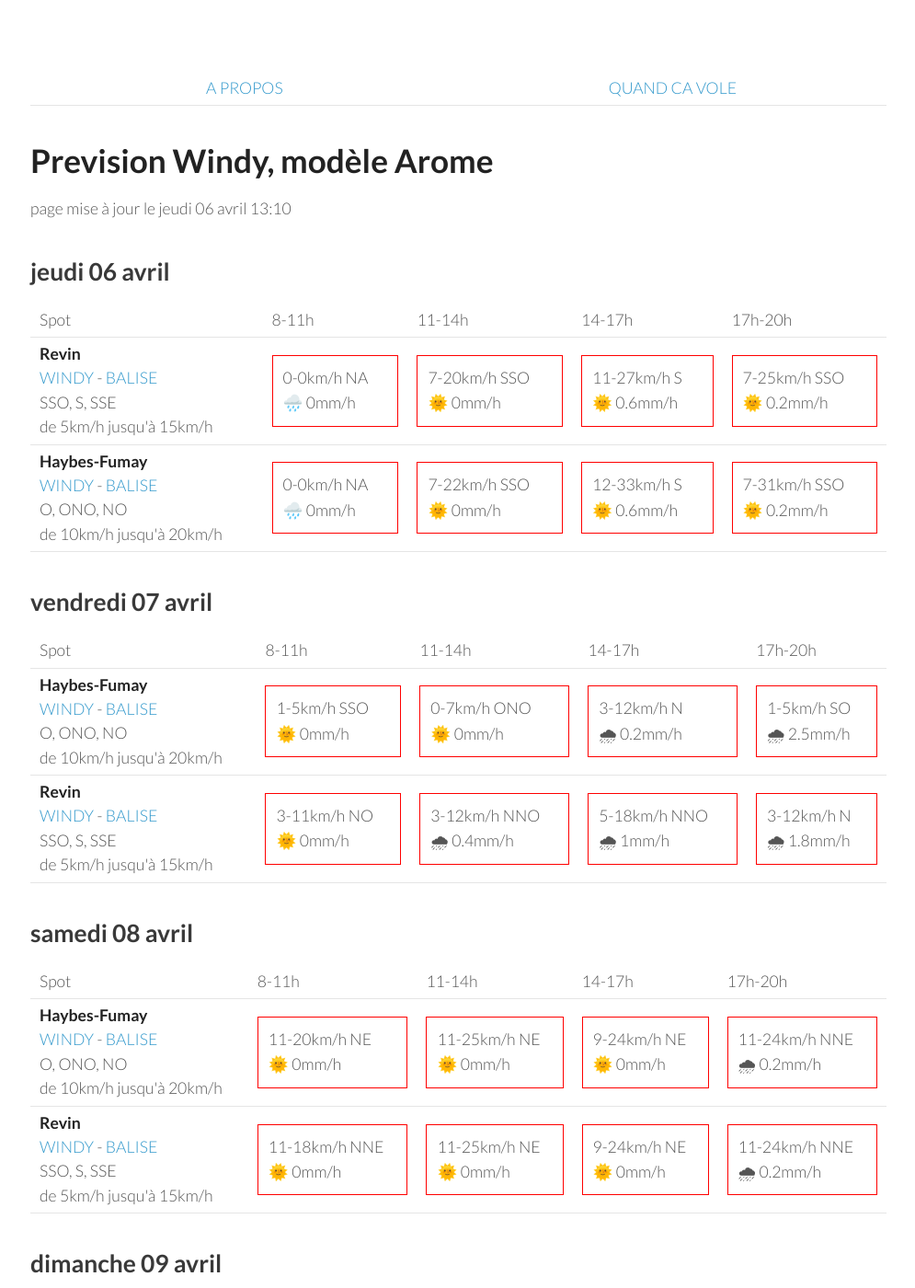
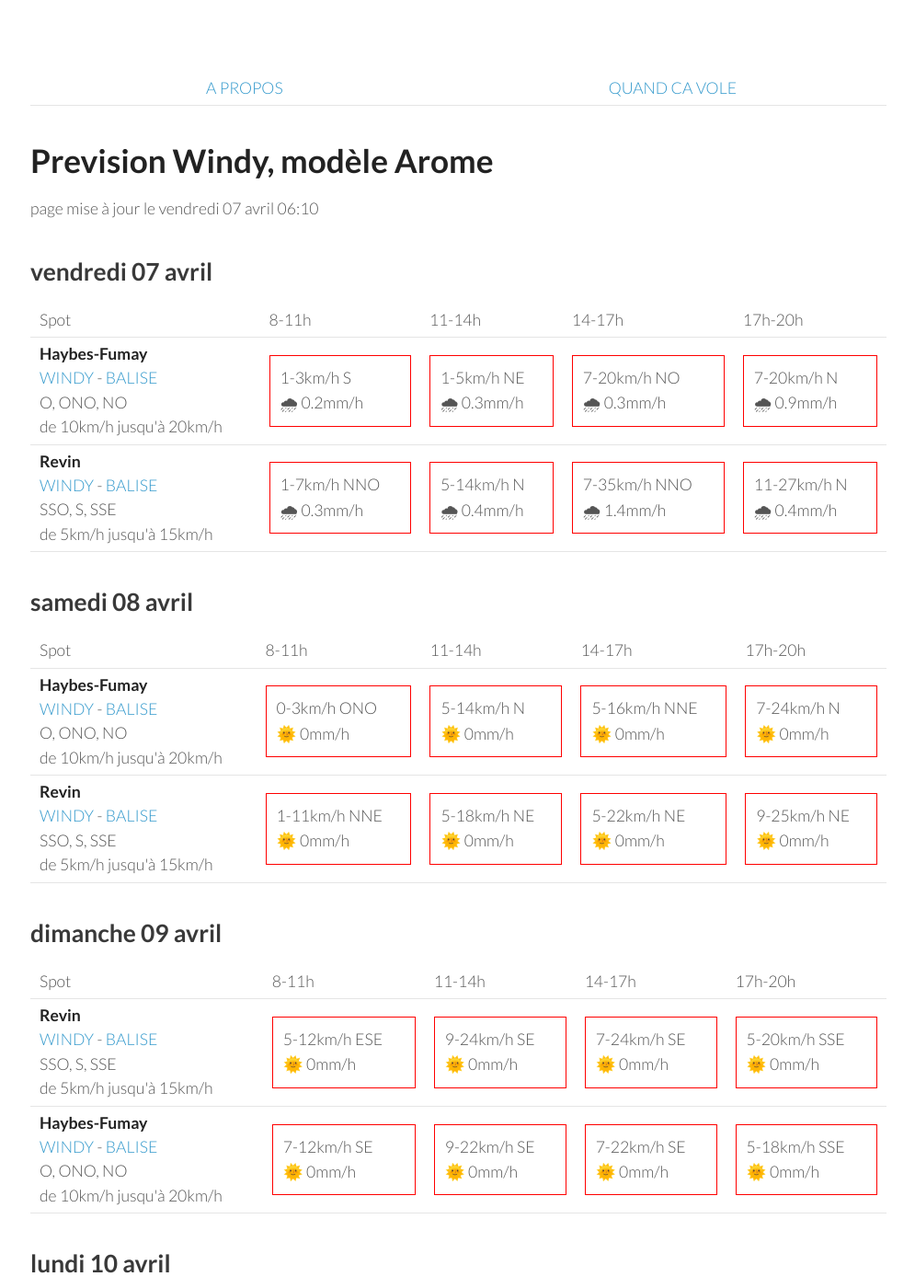
Before and after one commit to parapente-dans-le-nord/parapente-dans-le-nord.github.io, a Jekyll site: the page built from ardennes.markdown, in a window 1280 px wide and 1400 px high. Shown: the whole window at 92% size, without its empty margins (25-1020 px from the left). Built offline with Jekyll 4.4.1, drawn with Linux system fonts in a browser that asks for light colours; some of the changed text lies outside the part shown.

Commit message:
update index.markdown

```diff
--- a/ardennes.markdown
+++ b/ardennes.markdown
@@ -7,42 +7,8 @@ title:  "Tous les spots"
 {: .links}
 
 # Prevision Windy, modèle Arome
-page mise à jour le jeudi 06 avril 13:10
+page mise à jour le vendredi 07 avril 06:10
 
-## jeudi 06 avril
-
-{::nomarkdown}
-<table>
-  <tbody>
-    <tr>
-      <td>Spot</td>
-      <td>8-11h</td>
-      <td>11-14h</td>
-      <td>14-17h</td>
-      <td>17h-20h</td>
-    </tr>
-<tr>
-        <td><strong>Revin</strong><br><a href="https://windy.com/49.948/4.625?49.543,4.625,8">WINDY</a> - <span class=""><a href="http://www.balisemeteo.com/balise.php?idBalise=5019">BALISE</a> </span><br> <span class="vent-favorable">SSO, S, SSE</span><br><span class="force-vent">de 5km/h jusqu'à 15km/h</span> </td>
-
-            <td><div class="not-flyable"><p>0-0km/h NA</p><p>🌧️ 0mm/h</p></div></td>
-            <td><div class="not-flyable"><p>7-20km/h SSO</p><p>🌞 0mm/h</p></div></td>
-            <td><div class="not-flyable"><p>11-27km/h S</p><p>🌞 0.6mm/h</p></div></td>
-            <td><div class="not-flyable"><p>7-25km/h SSO</p><p>🌞 0.2mm/h</p></div></td>
-
-    </tr>
-<tr>
-        <td><strong>Haybes-Fumay</strong><br><a href="https://windy.com/49.998/4.715?49.913,4.738,10">WINDY</a> - <span class=""><a href="http://www.balisemeteo.com/balise.php?idBalise=104">BALISE</a> </span><br> <span class="vent-favorable">O, ONO, NO</span><br><span class="force-vent">de 10km/h jusqu'à 20km/h</span> </td>
-
-            <td><div class="not-flyable"><p>0-0km/h NA</p><p>🌧️ 0mm/h</p></div></td>
-            <td><div class="not-flyable"><p>7-22km/h SSO</p><p>🌞 0mm/h</p></div></td>
-            <td><div class="not-flyable"><p>12-33km/h S</p><p>🌞 0.6mm/h</p></div></td>
-            <td><div class="not-flyable"><p>7-31km/h SSO</p><p>🌞 0.2mm/h</p></div></td>
-
-    </tr>
-
-</tbody>
-</table>
-{:/}
 ## vendredi 07 avril
 
 {::nomarkdown}
@@ -58,20 +24,20 @@ page mise à jour le jeudi 06 avril 13:10
 <tr>
         <td><strong>Haybes-Fumay</strong><br><a href="https://windy.com/49.998/4.715?49.913,4.738,10">WINDY</a> - <span class=""><a href="http://www.balisemeteo.com/balise.php?idBalise=104">BALISE</a> </span><br> <span class="vent-favorable">O, ONO, NO</span><br><span class="force-vent">de 10km/h jusqu'à 20km/h</span> </td>
 
-            <td><div class="not-flyable"><p>1-5km/h SSO</p><p>🌞 0mm/h</p></div></td>
-            <td><div class="not-flyable"><p>0-7km/h ONO</p><p>🌞 0mm/h</p></div></td>
-            <td><div class="not-flyable"><p>3-12km/h N</p><p>🌧 0.2mm/h</p></div></td>
-            <td><div class="not-flyable"><p>1-5km/h SO</p><p>🌧 2.5mm/h</p></div></td>
+            <td><div class="not-flyable"><p>1-3km/h S</p><p>🌧 0.2mm/h</p></div></td>
+            <td><div class="not-flyable"><p>1-5km/h NE</p><p>🌧 0.3mm/h</p></div></td>
+            <td><div class="not-flyable"><p>7-20km/h NO</p><p>🌧 0.3mm/h</p></div></td>
+            <td><div class="not-flyable"><p>7-20km/h N</p><p>🌧 0.9mm/h</p></div></td>
 
 
     </tr>
 <tr>
         <td><strong>Revin</strong><br><a href="https://windy.com/49.948/4.625?49.543,4.625,8">WINDY</a> - <span class=""><a href="http://www.balisemeteo.com/balise.php?idBalise=5019">BALISE</a> </span><br> <span class="vent-favorable">SSO, S, SSE</span><br><span class="force-vent">de 5km/h jusqu'à 15km/h</span> </td>
 
-            <td><div class="not-flyable"><p>3-11km/h NO</p><p>🌞 0mm/h</p></div></td>
-            <td><div class="not-flyable"><p>3-12km/h NNO</p><p>🌧 0.4mm/h</p></div></td>
-            <td><div class="not-flyable"><p>5-18km/h NNO</p><p>🌧 1mm/h</p></div></td>
-            <td><div class="not-flyable"><p>3-12km/h N</p><p>🌧 1.8mm/h</p></div></td>
+            <td><div class="not-flyable"><p>1-7km/h NNO</p><p>🌧 0.3mm/h</p></div></td>
+            <td><div class="not-flyable"><p>5-14km/h N</p><p>🌧 0.4mm/h</p></div></td>
+            <td><div class="not-flyable"><p>7-35km/h NNO</p><p>🌧 1.4mm/h</p></div></td>
+            <td><div class="not-flyable"><p>11-27km/h N</p><p>🌧 0.4mm/h</p></div></td>
 
 
     </tr>
@@ -94,20 +60,20 @@ page mise à jour le jeudi 06 avril 13:10
 <tr>
         <td><strong>Haybes-Fumay</strong><br><a href="https://windy.com/49.998/4.715?49.913,4.738,10">WINDY</a> - <span class=""><a href="http://www.balisemeteo.com/balise.php?idBalise=104">BALISE</a> </span><br> <span class="vent-favorable">O, ONO, NO</span><br><span class="force-vent">de 10km/h jusqu'à 20km/h</span> </td>
 
-            <td><div class="not-flyable"><p>11-20km/h NE</p><p>🌞 0mm/h</p></div></td>
-            <td><div class="not-flyable"><p>11-25km/h NE</p><p>🌞 0mm/h</p></div></td>
-            <td><div class="not-flyable"><p>9-24km/h NE</p><p>🌞 0mm/h</p></div></td>
-            <td><div class="not-flyable"><p>11-24km/h NNE</p><p>🌧 0.2mm/h</p></div></td>
+            <td><div class="not-flyable"><p>0-3km/h ONO</p><p>🌞 0mm/h</p></div></td>
+            <td><div class="not-flyable"><p>5-14km/h N</p><p>🌞 0mm/h</p></div></td>
+            <td><div class="not-flyable"><p>5-16km/h NNE</p><p>🌞 0mm/h</p></div></td>
+            <td><div class="not-flyable"><p>7-24km/h N</p><p>🌞 0mm/h</p></div></td>
 
 
     </tr>
 <tr>
         <td><strong>Revin</strong><br><a href="https://windy.com/49.948/4.625?49.543,4.625,8">WINDY</a> - <span class=""><a href="http://www.balisemeteo.com/balise.php?idBalise=5019">BALISE</a> </span><br> <span class="vent-favorable">SSO, S, SSE</span><br><span class="force-vent">de 5km/h jusqu'à 15km/h</span> </td>
 
-            <td><div class="not-flyable"><p>11-18km/h NNE</p><p>🌞 0mm/h</p></div></td>
-            <td><div class="not-flyable"><p>11-25km/h NE</p><p>🌞 0mm/h</p></div></td>
-            <td><div class="not-flyable"><p>9-24km/h NE</p><p>🌞 0mm/h</p></div></td>
-            <td><div class="not-flyable"><p>11-24km/h NNE</p><p>🌧 0.2mm/h</p></div></td>
+            <td><div class="not-flyable"><p>1-11km/h NNE</p><p>🌞 0mm/h</p></div></td>
+            <td><div class="not-flyable"><p>5-18km/h NE</p><p>🌞 0mm/h</p></div></td>
+            <td><div class="not-flyable"><p>5-22km/h NE</p><p>🌞 0mm/h</p></div></td>
+            <td><div class="not-flyable"><p>9-25km/h NE</p><p>🌞 0mm/h</p></div></td>
 
 
     </tr>
@@ -130,20 +96,20 @@ page mise à jour le jeudi 06 avril 13:10
 <tr>
         <td><strong>Revin</strong><br><a href="https://windy.com/49.948/4.625?49.543,4.625,8">WINDY</a> - <span class=""><a href="http://www.balisemeteo.com/balise.php?idBalise=5019">BALISE</a> </span><br> <span class="vent-favorable">SSO, S, SSE</span><br><span class="force-vent">de 5km/h jusqu'à 15km/h</span> </td>
 
-            <td><div class="not-flyable"><p>7-14km/h ENE</p><p>🌞 0mm/h</p></div></td>
-            <td><div class="not-flyable"><p>5-18km/h ESE</p><p>🌞 0mm/h</p></div></td>
-            <td><div class="not-flyable"><p>5-18km/h ESE</p><p>🌧 0.3mm/h</p></div></td>
-            <td><div class="not-flyable"><p>5-16km/h ESE</p><p>🌞 0mm/h</p></div></td>
+            <td><div class="not-flyable"><p>5-12km/h ESE</p><p>🌞 0mm/h</p></div></td>
+            <td><div class="not-flyable"><p>9-24km/h SE</p><p>🌞 0mm/h</p></div></td>
+            <td><div class="not-flyable"><p>7-24km/h SE</p><p>🌞 0mm/h</p></div></td>
+            <td><div class="not-flyable"><p>5-20km/h SSE</p><p>🌞 0mm/h</p></div></td>
 
 
     </tr>
 <tr>
         <td><strong>Haybes-Fumay</strong><br><a href="https://windy.com/49.998/4.715?49.913,4.738,10">WINDY</a> - <span class=""><a href="http://www.balisemeteo.com/balise.php?idBalise=104">BALISE</a> </span><br> <span class="vent-favorable">O, ONO, NO</span><br><span class="force-vent">de 10km/h jusqu'à 20km/h</span> </td>
 
-            <td><div class="not-flyable"><p>7-14km/h ENE</p><p>🌞 0mm/h</p></div></td>
-            <td><div class="not-flyable"><p>5-18km/h E</p><p>🌞 0mm/h</p></div></td>
-            <td><div class="not-flyable"><p>5-18km/h ESE</p><p>🌧 0.6mm/h</p></div></td>
-            <td><div class="not-flyable"><p>3-14km/h ESE</p><p>🌞 0mm/h</p></div></td>
+            <td><div class="not-flyable"><p>7-12km/h SE</p><p>🌞 0mm/h</p></div></td>
+            <td><div class="not-flyable"><p>9-22km/h SE</p><p>🌞 0mm/h</p></div></td>
+            <td><div class="not-flyable"><p>7-22km/h SE</p><p>🌞 0mm/h</p></div></td>
+            <td><div class="not-flyable"><p>5-18km/h SSE</p><p>🌞 0mm/h</p></div></td>
 
 
     </tr>
@@ -166,20 +132,20 @@ page mise à jour le jeudi 06 avril 13:10
 <tr>
         <td><strong>Revin</strong><br><a href="https://windy.com/49.948/4.625?49.543,4.625,8">WINDY</a> - <span class=""><a href="http://www.balisemeteo.com/balise.php?idBalise=5019">BALISE</a> </span><br> <span class="vent-favorable">SSO, S, SSE</span><br><span class="force-vent">de 5km/h jusqu'à 15km/h</span> </td>
 
-            <td><div class="not-flyable"><p>11-20km/h SE</p><p>🌞 0mm/h</p></div></td>
-            <td><div class="not-flyable"><p>18-37km/h SSE</p><p>🌞 0mm/h</p></div></td>
-            <td><div class="not-flyable"><p>22-44km/h S</p><p>🌞 0mm/h</p></div></td>
-            <td><div class="not-flyable"><p>22-44km/h S</p><p>🌞 0mm/h</p></div></td>
+            <td><div class="not-flyable"><p>12-24km/h SSE</p><p>🌞 0mm/h</p></div></td>
+            <td><div class="not-flyable"><p>14-31km/h SSE</p><p>🌞 0mm/h</p></div></td>
+            <td><div class="not-flyable"><p>20-42km/h SSO</p><p>🌞 0mm/h</p></div></td>
+            <td><div class="not-flyable"><p>18-44km/h SSO</p><p>🌞 0mm/h</p></div></td>
 
 
     </tr>
 <tr>
         <td><strong>Haybes-Fumay</strong><br><a href="https://windy.com/49.998/4.715?49.913,4.738,10">WINDY</a> - <span class=""><a href="http://www.balisemeteo.com/balise.php?idBalise=104">BALISE</a> </span><br> <span class="vent-favorable">O, ONO, NO</span><br><span class="force-vent">de 10km/h jusqu'à 20km/h</span> </td>
 
-            <td><div class="not-flyable"><p>11-22km/h SSE</p><p>🌞 0mm/h</p></div></td>
-            <td><div class="not-flyable"><p>18-38km/h S</p><p>🌞 0mm/h</p></div></td>
-            <td><div class="not-flyable"><p>22-46km/h S</p><p>🌞 0mm/h</p></div></td>
-            <td><div class="not-flyable"><p>22-46km/h S</p><p>🌞 0mm/h</p></div></td>
+            <td><div class="not-flyable"><p>14-25km/h SSE</p><p>🌞 0mm/h</p></div></td>
+            <td><div class="not-flyable"><p>16-35km/h S</p><p>🌞 0mm/h</p></div></td>
+            <td><div class="not-flyable"><p>22-46km/h SSO</p><p>🌞 0mm/h</p></div></td>
+            <td><div class="not-flyable"><p>20-46km/h SSO</p><p>🌞 0mm/h</p></div></td>
 
 
     </tr>
@@ -202,20 +168,20 @@ page mise à jour le jeudi 06 avril 13:10
 <tr>
         <td><strong>Haybes-Fumay</strong><br><a href="https://windy.com/49.998/4.715?49.913,4.738,10">WINDY</a> - <span class=""><a href="http://www.balisemeteo.com/balise.php?idBalise=104">BALISE</a> </span><br> <span class="vent-favorable">O, ONO, NO</span><br><span class="force-vent">de 10km/h jusqu'à 20km/h</span> </td>
 
-            <td><div class="not-flyable"><p>22-51km/h O</p><p>🌞 0mm/h</p></div></td>
-            <td><div class="not-flyable"><p>22-51km/h ONO</p><p>🌧 0.3mm/h</p></div></td>
-            <td><div class="not-flyable"><p>22-46km/h O</p><p>🌞 0mm/h</p></div></td>
-            <td><div class="not-flyable"><p>22-48km/h O</p><p>🌞 0mm/h</p></div></td>
+            <td><div class="not-flyable"><p>20-50km/h O</p><p>🌞 0mm/h</p></div></td>
+            <td><div class="not-flyable"><p>25-53km/h O</p><p>🌞 0mm/h</p></div></td>
+            <td><div class="not-flyable"><p>24-53km/h O</p><p>🌞 0mm/h</p></div></td>
+            <td><div class="not-flyable"><p>18-50km/h O</p><p>🌞 0mm/h</p></div></td>
 
 
     </tr>
 <tr>
         <td><strong>Revin</strong><br><a href="https://windy.com/49.948/4.625?49.543,4.625,8">WINDY</a> - <span class=""><a href="http://www.balisemeteo.com/balise.php?idBalise=5019">BALISE</a> </span><br> <span class="vent-favorable">SSO, S, SSE</span><br><span class="force-vent">de 5km/h jusqu'à 15km/h</span> </td>
 
-            <td><div class="not-flyable"><p>22-50km/h O</p><p>🌞 0mm/h</p></div></td>
-            <td><div class="not-flyable"><p>22-50km/h ONO</p><p>🌧 0.3mm/h</p></div></td>
-            <td><div class="not-flyable"><p>22-44km/h O</p><p>🌞 0mm/h</p></div></td>
-            <td><div class="not-flyable"><p>22-48km/h O</p><p>🌞 0mm/h</p></div></td>
+            <td><div class="not-flyable"><p>20-46km/h O</p><p>🌞 0mm/h</p></div></td>
+            <td><div class="not-flyable"><p>25-53km/h ONO</p><p>🌧 0.2mm/h</p></div></td>
+            <td><div class="not-flyable"><p>25-53km/h O</p><p>🌞 0mm/h</p></div></td>
+            <td><div class="not-flyable"><p>18-50km/h O</p><p>🌞 0mm/h</p></div></td>
 
 
     </tr>
```
